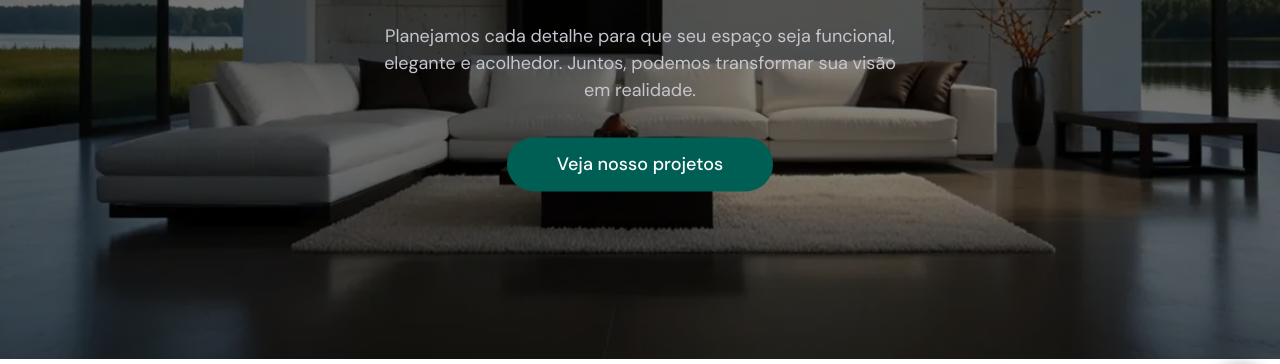
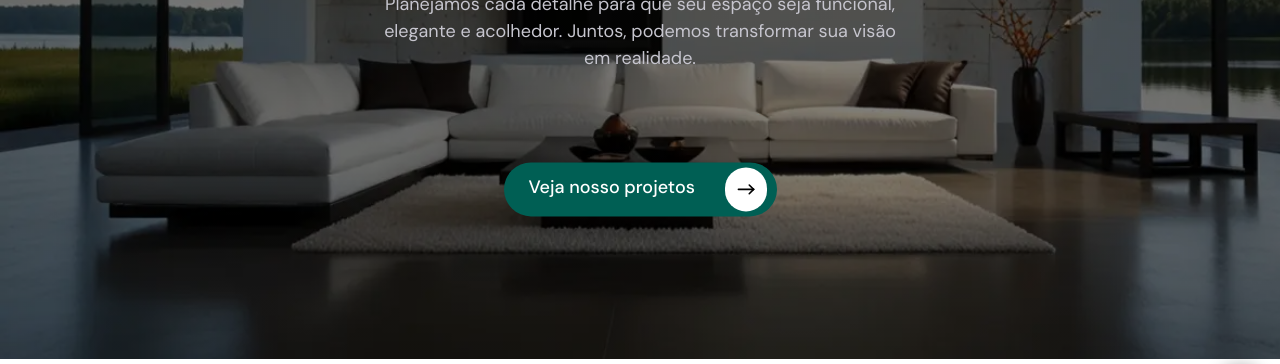
Before and after one commit to wagstalos/template-arquiteto, a website: page index.html in a window 1280 px wide. Shown: the part 361-725 px from the top of the page. Drawn offline with Linux system fonts and the light colour scheme.

Commit message:
feature version 1

```diff
--- a/index.html
+++ b/index.html
@@ -132,7 +132,17 @@
           <p>Planejamos cada detalhe para que seu espaço seja funcional,
             elegante e acolhedor. Juntos, podemos transformar
             sua visão em realidade.</p>
-          <a href="" class="btn-primary">Veja nosso projetos </a>
+          <a href="#servicos" class="btn-primary">Veja nosso projetos
+
+            <svg xmlns="http://www.w3.org/2000/svg" class="icon icon-tabler icon-tabler-arrow-narrow-right" width="24"
+              height="44" viewBox="0 0 24 24" stroke-width="1.5" stroke="#000" fill="none" stroke-linecap="round"
+              stroke-linejoin="round">
+              <path stroke="none" d="M0 0h24v24H0z" fill="none" />
+              <path d="M5 12l14 0" />
+              <path d="M15 16l4 -4" />
+              <path d="M15 8l4 4" />
+            </svg>
+          </a>
         </div>
 
       </div>
@@ -155,13 +165,14 @@
             <p class="color-light">Conte conosco</p>
             <h3 class="color-light">Será um prazer ouvir seu projeto</h3>
 
-            <a href="" class="btn-project">Veja nosso projetos <svg xmlns="http://www.w3.org/2000/svg"
+            <a href="#servicos" class="btn-project">Veja nosso projetos <svg xmlns="http://www.w3.org/2000/svg"
                 class="icon icon-tabler icon-tabler-arrow-up-right" width="24" height="44" viewBox="0 0 24 24"
                 stroke-width="1.5" stroke="#ffffff" fill="none" stroke-linecap="round" stroke-linejoin="round">
                 <path stroke="none" d="M0 0h24v24H0z" fill="none" />
                 <path d="M17 7l-10 10" />
                 <path d="M8 7l9 0l0 9" />
-              </svg></a>
+              </svg>
+            </a>
 
           </div>
 
--- a/scss/_buttons.scss
+++ b/scss/_buttons.scss
@@ -17,7 +17,7 @@
     color: $white;
 
     &:hover {
-        background-color: $brand-main;
+        background-color: #003a33;
     }
 }
 
@@ -38,10 +38,10 @@
 .btn-project {
     backdrop-filter: blur(10px);
     background: rgba(119, 119, 119, 0.3);
-    color: #fff;
+    color: $white;
     padding: 0.1rem 3rem;
     border-radius: 48px;
-    margin-top: 2ch;
+    margin-top: 20px;
     font-size: 1.5rem;
     display: inline-flex;
     justify-content: center;
@@ -51,7 +51,7 @@
 @include responsive($mobile) {
     .btn-primary {
         // line-height: 0.8rem;
-        height: 45px;
+        // height: 45px;
         padding: 0 2rem;
         font-size: 1.5rem;
     }
--- a/scss/_home.scss
+++ b/scss/_home.scss
@@ -25,6 +25,20 @@
 
         .btn-primary {
             margin-top: 50px;
+            padding: 0.5rem 1rem 0.5rem 2.5rem;
+            display: -webkit-inline-box;
+            display: -ms-inline-flexbox;
+            display: inline-flex;
+            width: 273px;
+            justify-content: space-between;
+
+            svg {
+                background-color: $white;
+                width: 42px;
+                padding: 8px;
+                border-radius: 50px;
+                margin-left: 16px;
+            }
         }
     }
 
@@ -68,8 +82,10 @@
             }
         }
         .btn-primary {
-            width: 100%;
-            padding: 1.6rem 4rem;
+            justify-content: space-between;
+            width: 70%;
+            font-size: 1.8rem;
+            // padding: 1.6rem 4rem;
 
             margin-top: 30px;
         }
```
Also changed, not shown: css/main.css.
